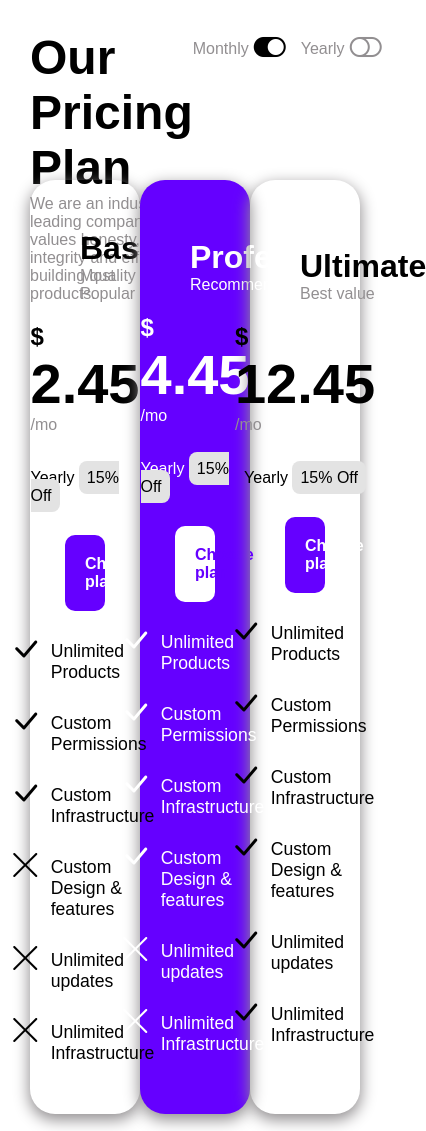
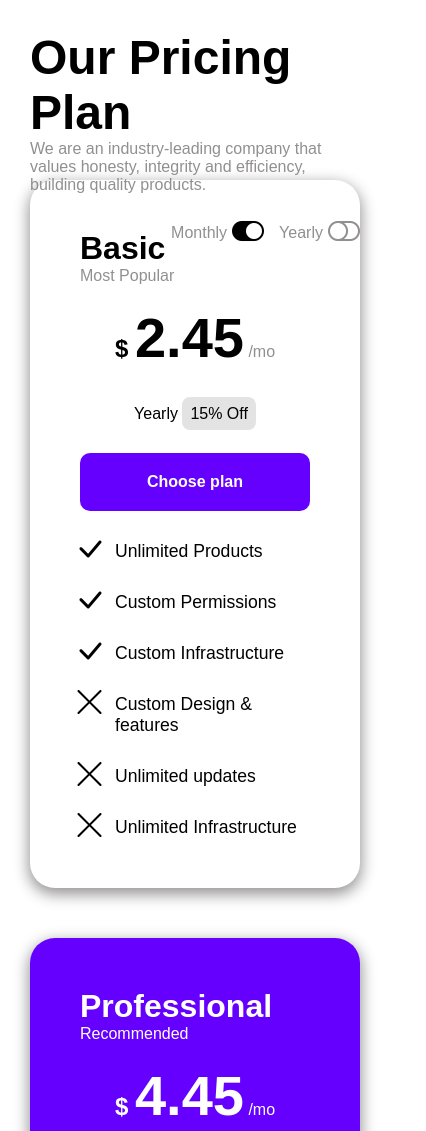
Before and after one commit to giovannimazzi/htmlcss-pricing-plan, a plain HTML site: page index.html in a window 390 px wide. Shown: the top 1131 px of the page, 426 px wide, since content can reach past the window. Drawn offline with nearby package versions, Linux system fonts and the light colour scheme.

Commit message:
aggiunto comportamento responsive

```diff
--- a/index.html
+++ b/index.html
@@ -47,7 +47,6 @@
             quality products.
           </p>
         </div>
-        <div class="space"></div>
         <div class="options">
           <div class="option">
             <span>Monthly</span>
--- a/reset_style.css
+++ b/reset_style.css
@@ -7,6 +7,8 @@
   --color5: #928f91;
 
   --font1: sans-serif;
+
+  --card-gap: 50px;
 }
 
 * {
@@ -48,9 +50,3 @@ ol {
 .debug * {
   border: 1px dashed red;
 }
-
-.container {
-  margin: 0 auto;
-  max-width: 1200px;
-  /* padding: 0 5px; */
-}
--- a/style.css
+++ b/style.css
@@ -5,6 +5,8 @@ body {
 }
 
 .container {
+  margin: 0 auto;
+  max-width: 1200px;
   width: 100%;
   height: 100%;
 }
@@ -12,7 +14,7 @@ body {
 body > .container {
   display: flex;
   flex-direction: column;
-  justify-content: space-between;
+  justify-content: flex-start;
   align-items: center;
   gap: 50px;
 }
@@ -24,6 +26,8 @@ header {
   justify-content: space-between;
   align-items: flex-start;
   padding: 30px;
+  flex-wrap: wrap;
+  gap: 20px;
 }
 
 main {
@@ -31,8 +35,10 @@ main {
   flex-grow: 1;
   display: flex;
   justify-content: space-between;
-  align-items: center;
+  align-items: flex-start;
   padding: 30px;
+  flex-wrap: wrap;
+  gap: var(--card-gap);
 }
 
 .title {
@@ -54,8 +60,8 @@ main {
   display: flex;
   justify-content: space-between;
   align-items: center;
-  /* min-width: 185px; */
   gap: 15px;
+  margin-left: auto;
 }
 
 .options i {
@@ -77,14 +83,8 @@ main {
   color: var(--color2);
 }
 
-.space {
-  flex-grow: 1;
-}
-
 .card {
-  height: 100%;
-  min-width: calc(100% / 3 - 50px * 2 / 3);
-  /*   flex-shrink: 0; */
+  flex: 1 1 calc((100% - var(--card-gap) * 2) / 3);
 
   border-radius: 25px;
   padding: 50px;
```
